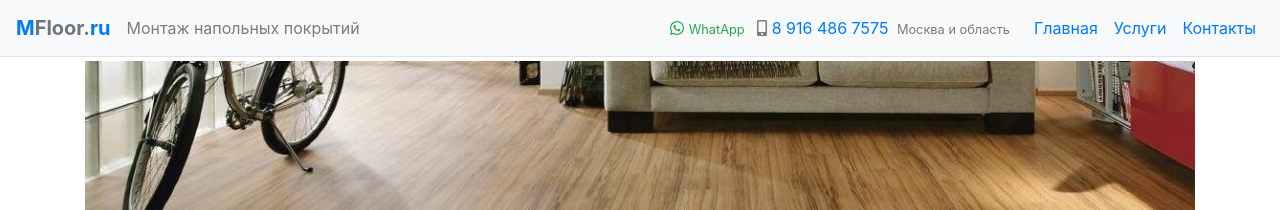
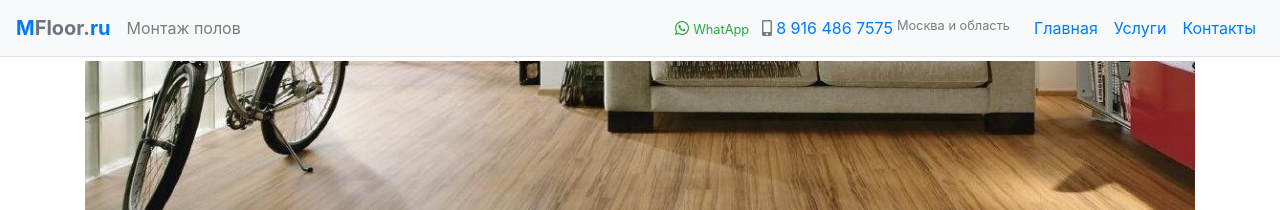
Before and after one commit to nskforward/MFloor, a Jekyll site: the page built from index.html, in a window 1280 px wide. Shown: the top 210 px of the page. Built offline with Jekyll 4.4.1, drawn with Linux system fonts in a browser that asks for light colours.

Commit message:
home page

```diff
--- a/_includes/navigation.html
+++ b/_includes/navigation.html
@@ -4,15 +4,14 @@
             <span class="text-primary">M</span><span class="text-muted">Floor.</span><span class="text-primary">ru</span>
         </b>
     </a>
-    <span class="navbar-text">Монтаж напольных покрытий</span>
-    <span></span>
+    <span class="navbar-text">Монтаж полов</span>
     <button class="navbar-toggler" type="button" data-toggle="collapse" data-target="#navbarSupportedContent" aria-controls="navbarSupportedContent" aria-expanded="false" aria-label="Toggle navigation">
         <span class="navbar-toggler-icon"></span>
     </button>
     <div class="collapse navbar-collapse" id="navbarSupportedContent">
 
         <ul class="navbar-nav ml-auto">
-            <li class="nav-item mr-3">
+            <li class="nav-item">
                 <span class="navbar-text">
                     <span class="text-success mr-1">
                         <i class="fab fa-whatsapp"></i>
@@ -22,8 +21,10 @@
                         <i class="fas fa-mobile-alt ml-1"></i>
                         <a class="text-primary" href="tel:+79164867575">8 916 486 7575</a>
                     </span>
-                    <small>Москва и область</small>
                 </span>
+            </li>
+            <li class="nav-item mr-3">
+                <small class="navbar-text">Москва и область</small>
             </li>
             <li class="nav-item">
                 <a class="nav-link text-primary" href="/">Главная</a>
```
